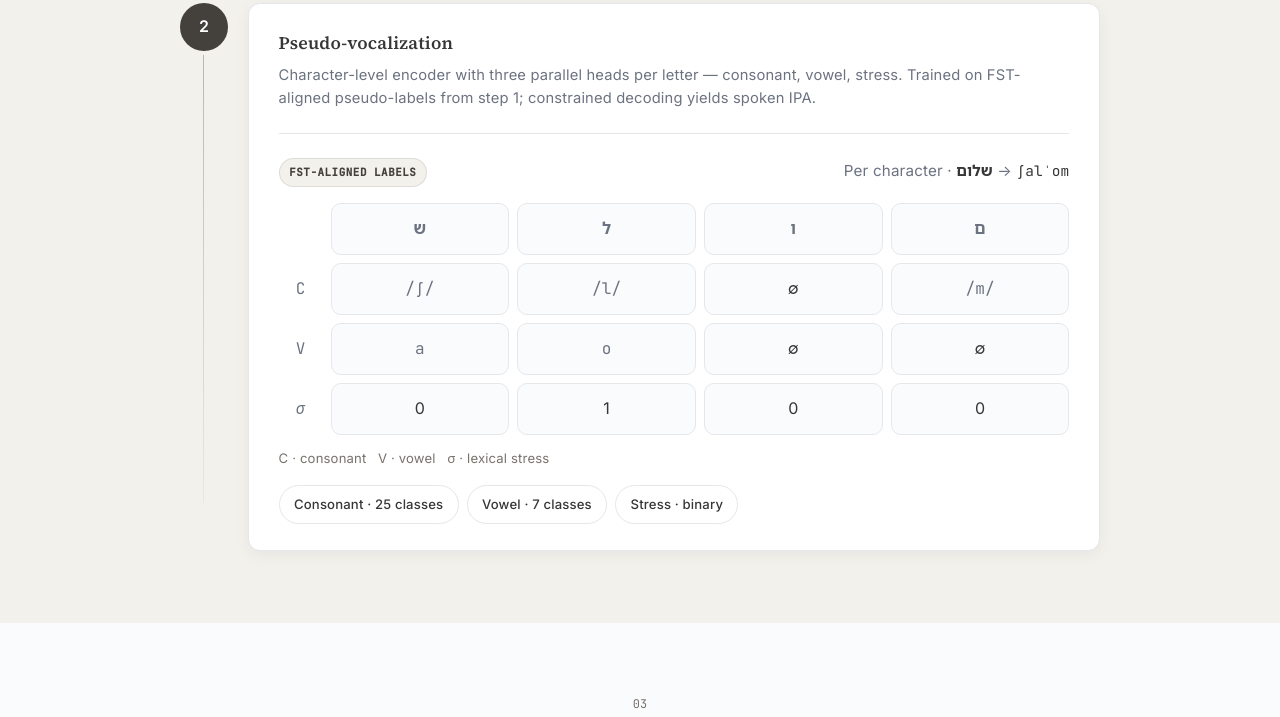
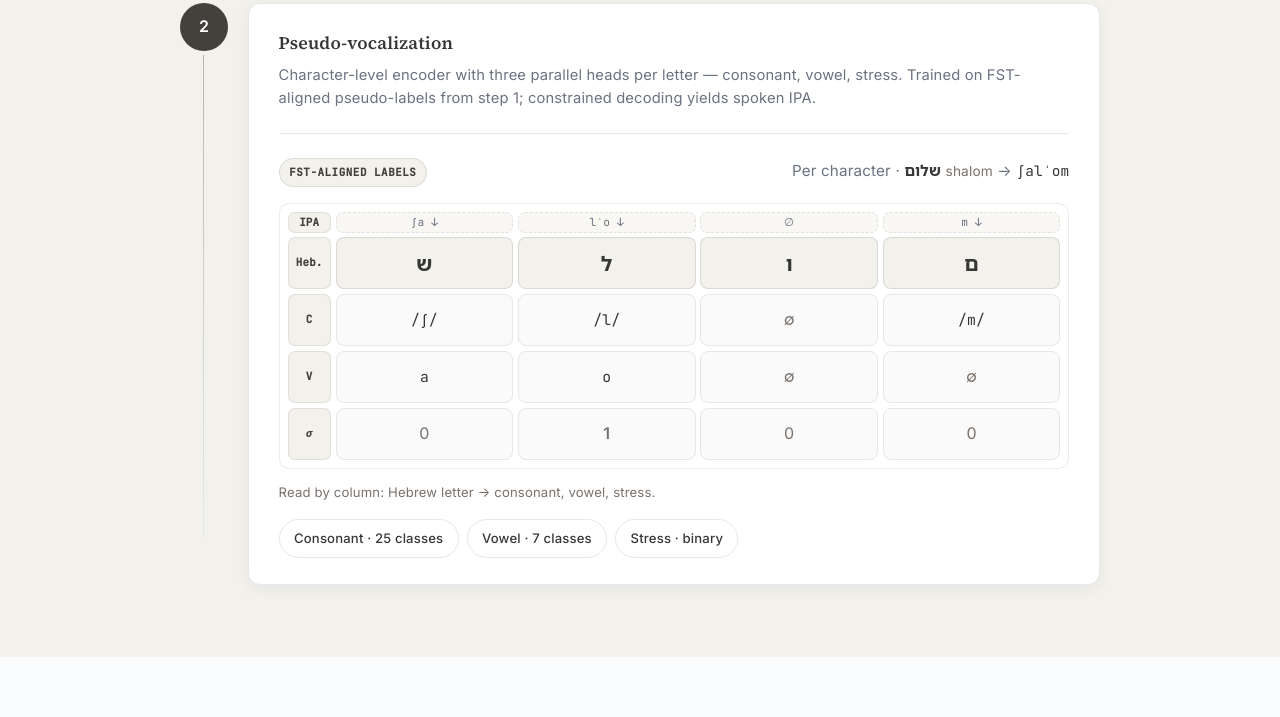
Before and after one commit to renikud/renikud.github.io, a website: page web/index.html in a window 1280 px wide. Shown: the part 2212-2929 px from the top of the page. Drawn offline with nearby package versions, Linux system fonts and the light colour scheme.

Commit message:
Enhance alignment demo with gloss and guide labels; improve styling for clarity

```diff
--- a/web/index.html
+++ b/web/index.html
@@ -255,11 +255,18 @@
                                 <div class="align-demo">
                                     <div class="align-demo-head">
                                         <span class="align-demo-source">FST-aligned labels</span>
-                                        <p class="method-demo-caption">Per character · <span class="he-glyphs he-glyphs--inline" lang="he">שלום</span> → <code>ʃalˈom</code></p>
+                                        <p class="method-demo-caption">Per character · <span class="he-glyphs he-glyphs--inline" lang="he">שלום</span> <span class="align-demo-gloss">shalom</span> → <code>ʃalˈom</code></p>
                                     </div>
                                     <div class="align-grid">
+                                        <div class="align-row align-row--guide" aria-hidden="true">
+                                            <span class="align-row-label">IPA</span>
+                                            <span class="align-guide">ʃa ↓</span>
+                                            <span class="align-guide">lˈo ↓</span>
+                                            <span class="align-guide">∅</span>
+                                            <span class="align-guide">m ↓</span>
+                                        </div>
                                         <div class="align-row">
-                                            <span class="align-row-label"></span>
+                                            <span class="align-row-label">Heb.</span>
                                             <span class="align-cell he" dir="rtl">ש</span>
                                             <span class="align-cell he" dir="rtl">ל</span>
                                             <span class="align-cell he" dir="rtl">ו</span>
@@ -282,12 +289,12 @@
                                         <div class="align-row">
                                             <span class="align-row-label align-row-label--sigma">σ</span>
                                             <span class="align-cell muted">0</span>
-                                            <span class="align-cell muted">1</span>
+                                            <span class="align-cell muted align-cell--stress">1</span>
                                             <span class="align-cell muted">0</span>
                                             <span class="align-cell muted">0</span>
                                         </div>
                                     </div>
-                                    <p class="method-demo-note">C · consonant &nbsp; V · vowel &nbsp; σ · lexical stress</p>
+                                    <p class="method-demo-note">Read by column: Hebrew letter → consonant, vowel, stress.</p>
                                 </div>
 
                                 <div class="chips">
--- a/web/styles.css
+++ b/web/styles.css
@@ -519,15 +519,28 @@ a:hover { color: var(--accent-hover); text-decoration: underline; }
   color: var(--text-secondary);
 }
 
+.align-demo-gloss {
+  color: var(--text-muted);
+  font-size: 0.9em;
+}
+
 .align-grid {
   display: grid;
-  gap: 0.5rem;
+  gap: 0.3rem;
+  padding: 0.5rem;
+  border-radius: 10px;
+  background: #ffffff;
+  border: 1px solid rgba(68, 64, 60, 0.1);
 }
 
 .align-row {
   display: grid;
-  grid-template-columns: 2.75rem repeat(4, 1fr);
-  gap: 0.5rem;
+  grid-template-columns: 2.7rem repeat(4, minmax(0, 1fr));
+  gap: 0.3rem;
+}
+
+.align-row--guide {
+  margin-bottom: -0.05rem;
 }
 
 .align-row-label {
@@ -535,9 +548,26 @@ a:hover { color: var(--accent-hover); text-decoration: underline; }
   align-items: center;
   justify-content: center;
   font-family: var(--font-mono);
-  font-size: 1rem;
-  font-weight: 400;
+  font-size: 0.68rem;
+  font-weight: 600;
+  line-height: 1.1;
+  color: var(--accent);
+  background: var(--accent-soft);
+  border: 1px solid rgba(68, 64, 60, 0.1);
+  border-radius: 7px;
+}
+
+.align-guide {
+  display: flex;
+  align-items: center;
+  justify-content: center;
+  min-height: 1.35rem;
+  font-family: var(--font-mono);
+  font-size: 0.7rem;
   color: var(--text-secondary);
+  border-radius: 7px;
+  background: rgba(243, 241, 236, 0.58);
+  border: 1px dashed rgba(68, 64, 60, 0.12);
 }
 
 .align-row-label--sigma {
@@ -550,17 +580,22 @@ a:hover { color: var(--accent-hover); text-decoration: underline; }
   align-items: center;
   justify-content: center;
   min-height: 3.25rem;
-  padding: 0.55rem 0.45rem;
-  border-radius: 10px;
-  font-size: 1rem;
+  padding: 0.42rem 0.32rem;
+  border-radius: 8px;
+  font-size: 0.92rem;
   font-weight: 400;
-  color: var(--text-secondary);
-  background: var(--bg-light);
+  color: var(--text-primary);
+  background: #fafafa;
   border: 1px solid var(--border-light);
 }
 
-.align-row:first-child .align-cell {
+.align-row:nth-child(2) .align-cell {
   font-family: var(--font-hebrew);
+  font-size: 1.28rem;
+  font-weight: 700;
+  color: var(--text-primary);
+  background: var(--accent-soft);
+  border-color: rgba(68, 64, 60, 0.14);
   direction: rtl;
   unicode-bidi: isolate;
 }
@@ -573,8 +608,13 @@ a:hover { color: var(--accent-hover); text-decoration: underline; }
 }
 
 .align-cell.muted {
-  color: inherit;
+  color: var(--text-muted);
   font-size: inherit;
+}
+
+.align-cell--stress {
+  color: var(--text-primary);
+  font-weight: 600;
 }
 
 .align-demo-note,
@@ -1357,20 +1397,13 @@ a:hover { color: var(--accent-hover); text-decoration: underline; }
     justify-content: center;
   }
 
-  .align-grid {
-    width: fit-content;
-    max-width: 100%;
-    margin-inline: auto;
-  }
-
   .align-row {
-    grid-template-columns: 2.25rem repeat(4, 1fr);
-    gap: 0.35rem;
+    grid-template-columns: 2.45rem repeat(4, minmax(0, 1fr));
+    gap: 0.25rem;
   }
 
   .align-cell {
-    min-height: 2.75rem;
-    padding: 0.45rem 0.3rem;
+    min-height: 2.7rem;
   }
 }
 
```
